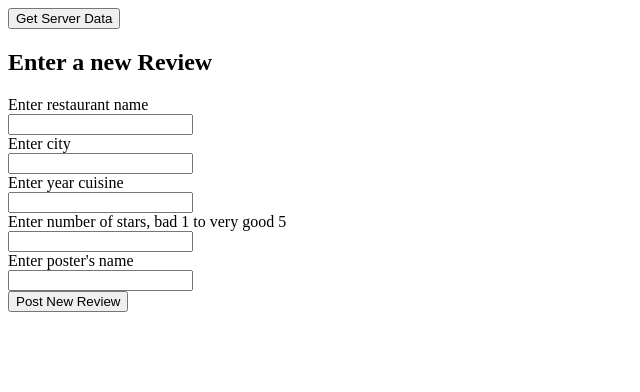
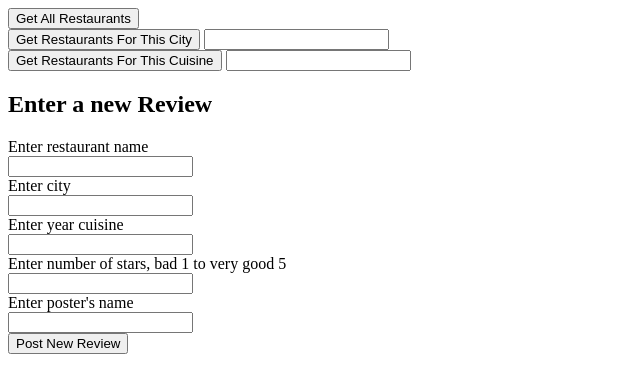
Before and after one commit to kurtfriedrichhotmail/kurtrestaurant, a plain HTML site: page index.html in a window 1280 px wide. Shown: the whole page, without its empty margins (0-640 px from the left). Drawn offline with nearby package versions, Linux system fonts and the light colour scheme.

Commit message:
Update index.html

```diff
--- a/index.html
+++ b/index.html
@@ -12,7 +12,11 @@
 
 
    <div>
-      <input type="button" value="Get Server Data" id="getServerData"  />
+      <input type="button" value="Get All Restaurants" id="getServerData"  /><br />
+       <input type="button" value="Get Restaurants For This City" id="getCity"  />
+       <input type="text" value="" id="whichCity" /><br />
+        <input type="button" value="Get Restaurants For This Cuisine" id="getCuisine"  />
+        <input type="text" value="" id="whichCuisine" /><br />
       <table id = "tableResult">
       </table>
     </div>
```
